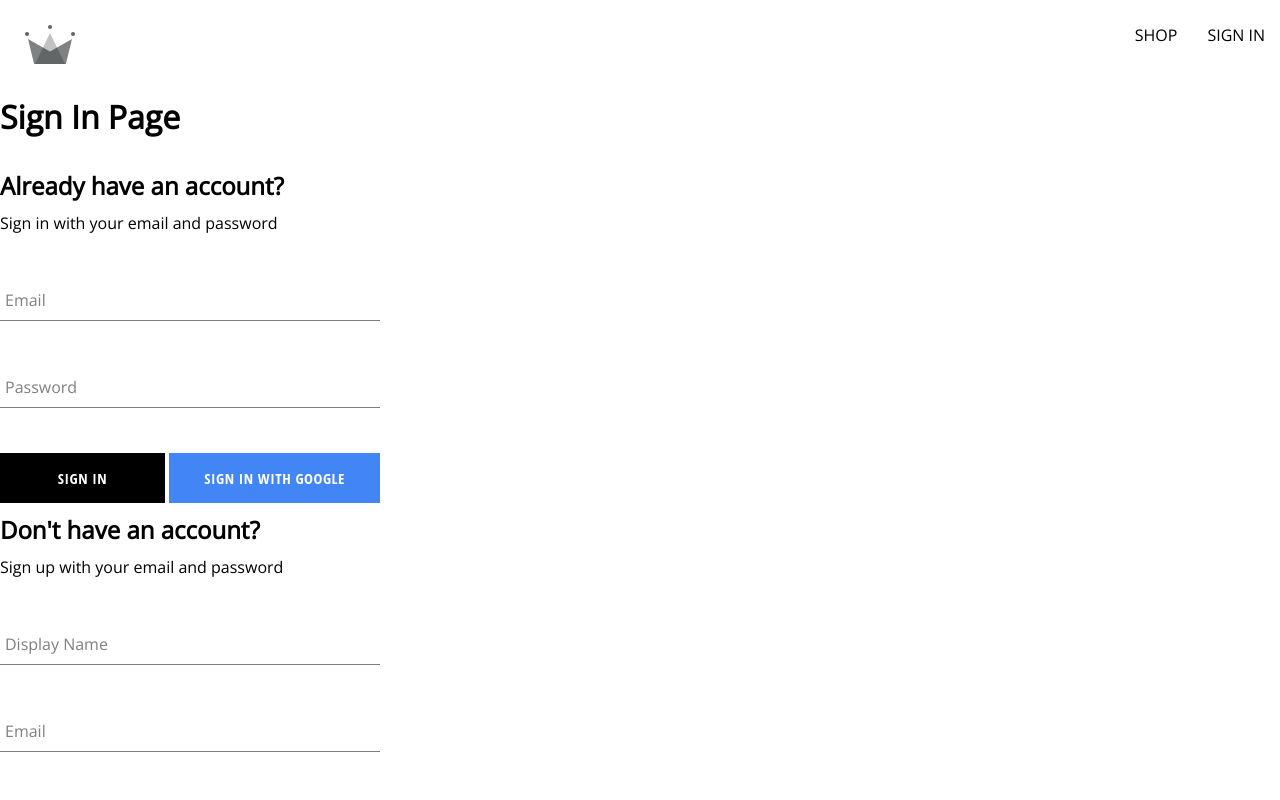
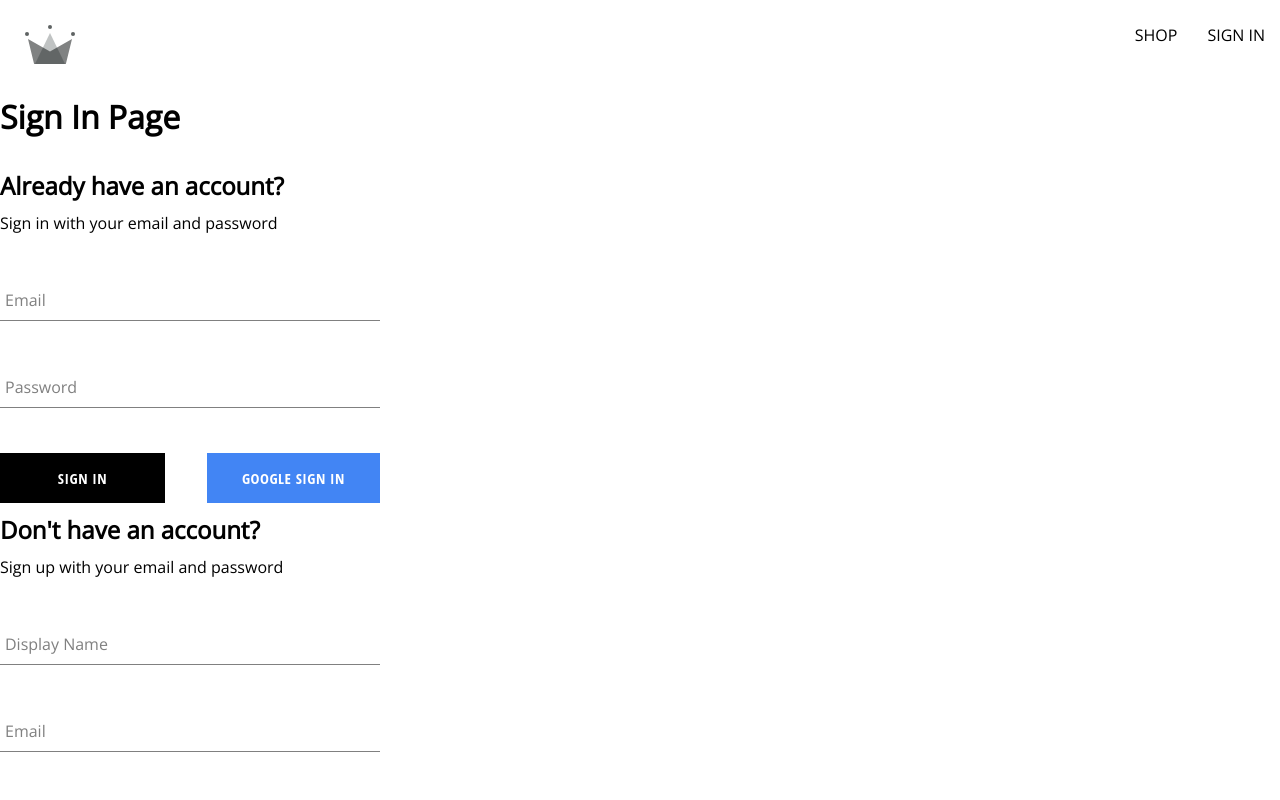
Before and after one commit to BiboyQG/CRWN-clothing, a React (Create React App) app: page /auth in a window 1280 px wide. Shown: the top 800 px of the page. Built offline with nearby package versions, Linux system fonts and the light colour scheme.

Commit message:
Fixed Sign In Button functionality

```diff
--- a/src/components/sign-in-form/sign-in-form.component.jsx
+++ b/src/components/sign-in-form/sign-in-form.component.jsx
@@ -47,6 +47,7 @@ const SignInForm = () => {
         email,
         password
       );
+      console.log(response);
       resetFormFields();
     } catch (error) {
         if (error.code === "auth/wrong-password") {
@@ -77,13 +78,13 @@ const SignInForm = () => {
           name="password"
           value={password}
         />
+        <div className="buttons-container">
+          <Button type="submit">Sign In</Button>
+          <Button onClick={signInWithGoogleRedirect} buttonType="google">
+            Google Sign In
+          </Button>
+        </div>
       </form>
-      <div className="buttons-container">
-        <Button type="submit">Sign In</Button>
-        <Button onClick={signInWithGoogleRedirect} buttonType="google">
-          Sign In With Google
-        </Button>
-      </div>
     </div>
   );
 };
```
